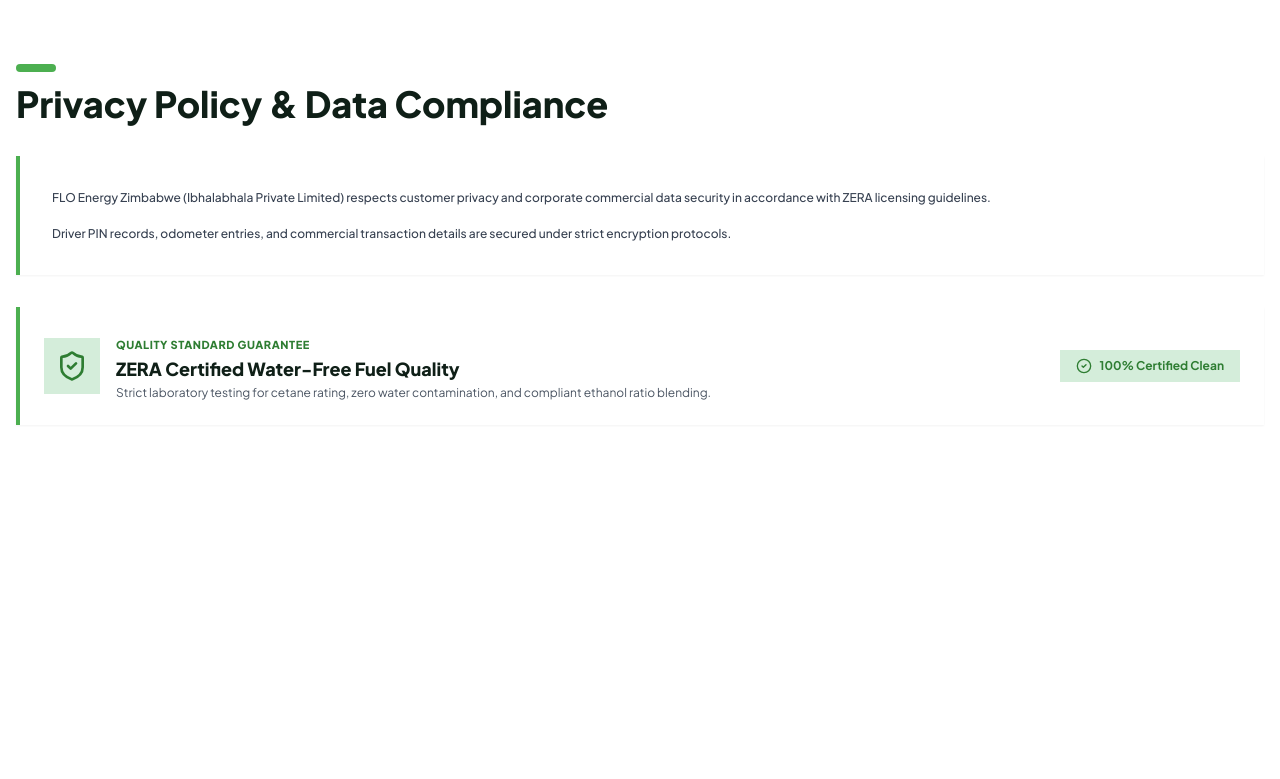
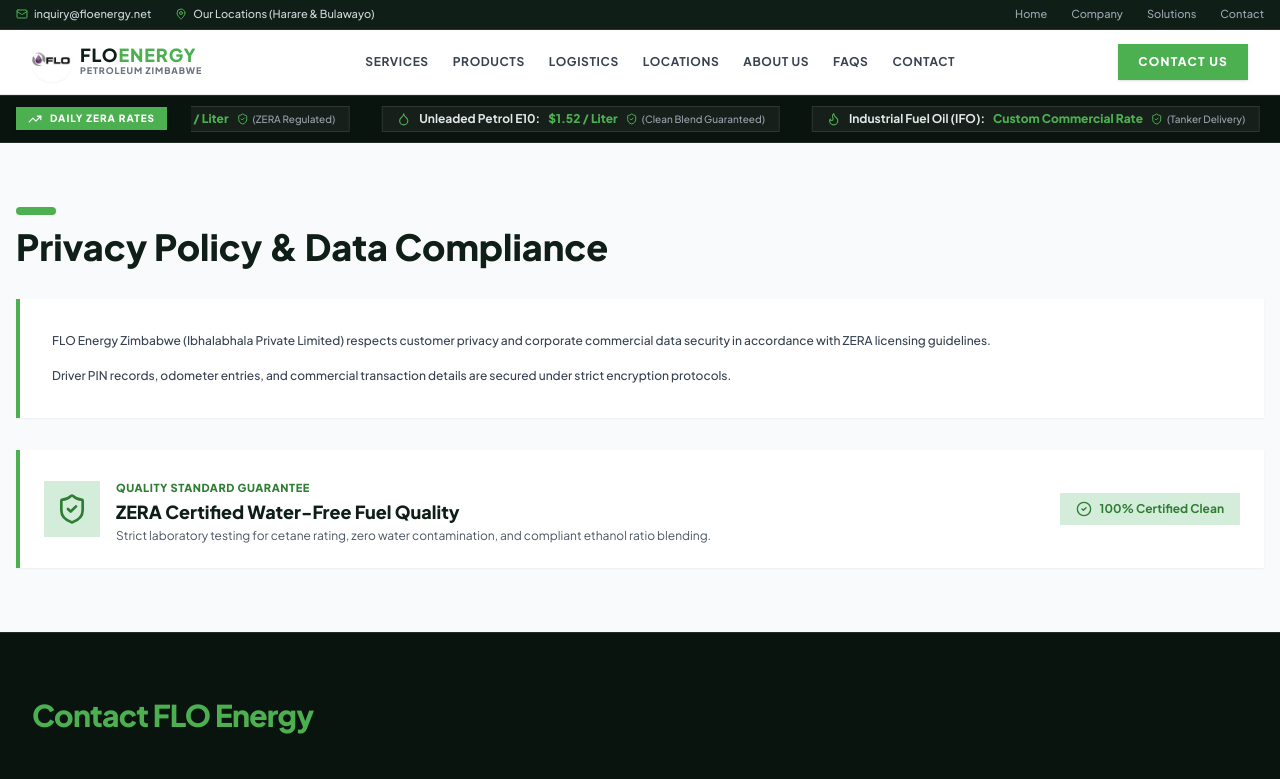
Before and after one commit to tonderaikawere/floenergyzw, a React (Vite) app: page /privacy-policy in a window 1280 px wide. Shown: the top 779 px of the page. Built offline with nearby package versions, Linux system fonts and the light colour scheme.

Commit message:
register aluwind layout wrapper in main app router

```diff
--- a/src/App.tsx
+++ b/src/App.tsx
@@ -1,29 +1,19 @@
-import { Toaster } from "@/components/ui/toaster";
-import { Toaster as Sonner } from "@/components/ui/sonner";
-import { TooltipProvider } from "@/components/ui/tooltip";
-import { QueryClient, QueryClientProvider } from "@tanstack/react-query";
-import { BrowserRouter, Routes, Route } from "react-router-dom";
-import Layout from "./components/Layout";
-import Home from "./pages/Home";
-import Services from "./pages/Services";
-import About from "./pages/About";
-import Locations from "./pages/Locations";
-import BulkFuel from "./pages/BulkFuel";
-import FleetCard from "./pages/FleetCard";
-import FAQs from "./pages/FAQs";
-import Contact from "./pages/Contact";
-import PrivacyPolicy from "./pages/PrivacyPolicy";
-import NotFound from "./pages/NotFound";
+import { BrowserRouter as Router, Routes, Route } from 'react-router-dom';
+import AluwindLayout from './components/AluwindLayout';
+import Home from './pages/Home';
+import Services from './pages/Services';
+import About from './pages/About';
+import Locations from './pages/Locations';
+import BulkFuel from './pages/BulkFuel';
+import FleetCard from './pages/FleetCard';
+import FAQs from './pages/FAQs';
+import Contact from './pages/Contact';
+import PrivacyPolicy from './pages/PrivacyPolicy';
 
-const queryClient = new QueryClient();
-
-const App = () => (
-  <QueryClientProvider client={queryClient}>
-    <TooltipProvider>
-      <Toaster />
-      <Sonner />
-      <BrowserRouter>
-        <Layout>
+function App() {
+  return (
+    <Router>
+      <AluwindLayout>
         <Routes>
           <Route path="/" element={<Home />} />
           <Route path="/services" element={<Services />} />
@@ -34,12 +24,10 @@
           <Route path="/faqs" element={<FAQs />} />
           <Route path="/contact" element={<Contact />} />
           <Route path="/privacy-policy" element={<PrivacyPolicy />} />
-            <Route path="*" element={<NotFound />} />
         </Routes>
-        </Layout>
-      </BrowserRouter>
-    </TooltipProvider>
-  </QueryClientProvider>
+      </AluwindLayout>
+    </Router>
   );
+}
 
 export default App;
```
Lines whose indentation alone changed are shown as unchanged.
